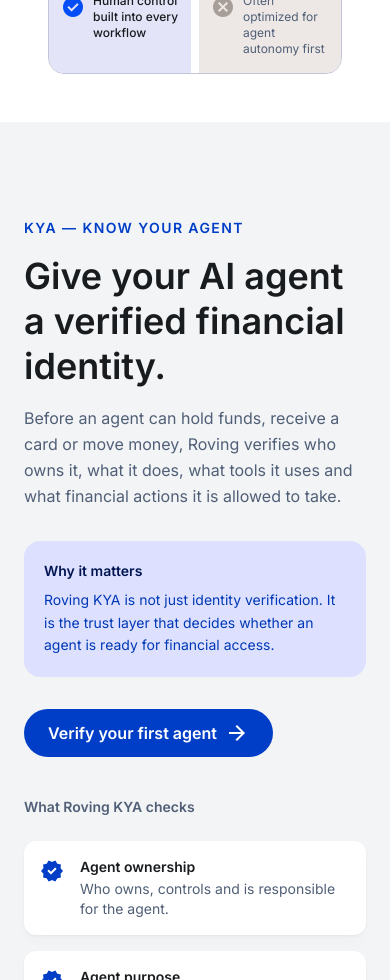
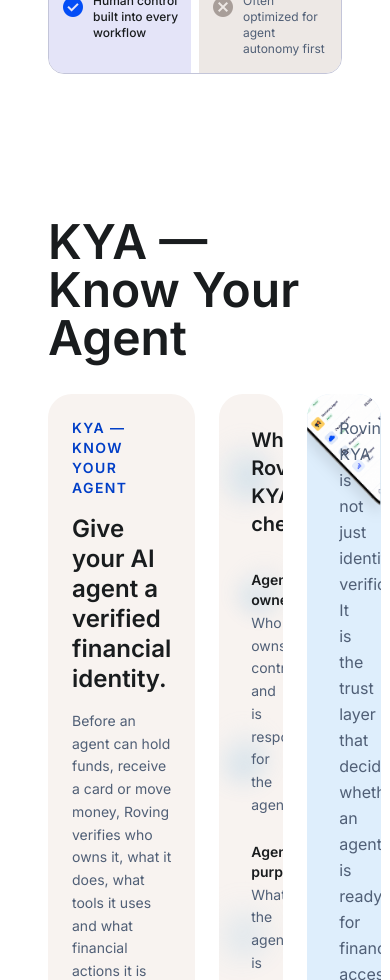
Before and after one commit to m-capone1/roving, a Next.js app in the folder web/: page / in a window 390 px wide. Shown: the part 11020-12000 px from the top of the page. Built offline with nearby package versions, Linux system fonts and the light colour scheme.

Commit message:
Add KYA section with 3-column layout, magnifying glass, coin, and sideways phone

```diff
--- a/web/src/app/page.tsx
+++ b/web/src/app/page.tsx
@@ -733,54 +733,104 @@
       </section>
 
       {/* ── KYA ───────────────────────────────────────────────────────────── */}
-      <section className="py-24 bg-[color:var(--color-surface-container-low)]">
-        <div className="max-w-[1200px] mx-auto px-6 grid md:grid-cols-2 gap-10 md:gap-16 items-start">
-          {/* Left */}
-          <div className="flex flex-col gap-8">
-            <div className="flex flex-col gap-4">
+      <section className="pt-24 pb-56 bg-white">
+        <div className="px-12">
+          <h2
+            className="text-5xl font-extrabold text-[color:var(--color-on-surface)] mb-8"
+            style={{ fontFamily: "var(--font-display)" }}
+          >
+            KYA — Know Your Agent
+          </h2>
+
+          <div className="grid gap-6" style={{ gridTemplateColumns: "1fr 1fr 25%", height: "640px" }}>
+
+            {/* Left col: top 33% text / bottom 66% magnifying image */}
+            <div className="flex flex-col gap-4 h-full">
+              {/* Top ~33%: text */}
+              <div className="flex flex-col gap-4 rounded-3xl p-6" style={{ flex: "0 0 calc(33% - 8px)", backgroundColor: "#F8F3F0" }}>
                 <span className="text-sm font-semibold text-[color:var(--color-primary)] uppercase tracking-widest">KYA — Know Your Agent</span>
                 <h2
-                className="text-4xl font-extrabold text-[color:var(--color-on-surface)] leading-tight"
+                  className="text-2xl font-extrabold text-[color:var(--color-on-surface)] leading-tight"
                   style={{ fontFamily: "var(--font-display)" }}
                 >
                   Give your AI agent a verified financial identity.
                 </h2>
-              <p className="text-base text-[color:var(--color-secondary)] leading-relaxed">
+                <p className="text-sm text-[color:var(--color-secondary)] leading-relaxed">
                   Before an agent can hold funds, receive a card or move money, Roving verifies who owns it, what it does, what tools it uses and what financial actions it is allowed to take.
                 </p>
               </div>
-            <div className="bg-[color:var(--color-primary-fixed)] rounded-2xl p-5 flex flex-col gap-2">
-              <p className="text-sm font-semibold text-[color:var(--color-on-primary-fixed)]">Why it matters</p>
-              <p className="text-sm text-[color:var(--color-on-primary-fixed-variant)] leading-relaxed">
+
+              {/* Bottom ~66%: magnifying glass */}
+              <div
+                className="rounded-3xl flex-1 relative overflow-hidden flex items-center justify-center"
+                style={{ backgroundColor: "#2590EA26" }}
+              >
+                {/* eslint-disable-next-line @next/next/no-img-element */}
+                <img
+                  src="/mangifying.png"
+                  alt=""
+                  className="w-[68%] h-auto object-contain drop-shadow-lg"
+                />
+              </div>
+            </div>
+
+            {/* Middle col: check list */}
+            <div className="rounded-3xl h-full relative overflow-hidden flex flex-col justify-start px-8 pt-8 pb-8" style={{ backgroundColor: "#F8F3F0" }}>
+              {/* Blurry coin backgrounds */}
+              {/* eslint-disable-next-line @next/next/no-img-element */}
+              <img src="/coin.png" alt="" className="absolute pointer-events-none select-none" style={{ width: "200px", bottom: "-8%", right: "-10%", opacity: 0.35, filter: "blur(16px)", transform: "rotate(20deg)" }} />
+              {/* eslint-disable-next-line @next/next/no-img-element */}
+              <img src="/coin.png" alt="" className="absolute pointer-events-none select-none" style={{ width: "150px", top: "5%", right: "5%", opacity: 0.25, filter: "blur(14px)", transform: "rotate(-30deg)" }} />
+              {/* eslint-disable-next-line @next/next/no-img-element */}
+              <img src="/coin.png" alt="" className="absolute pointer-events-none select-none" style={{ width: "120px", top: "40%", left: "-5%", opacity: 0.2, filter: "blur(12px)", transform: "rotate(10deg)" }} />
+              {/* eslint-disable-next-line @next/next/no-img-element */}
+              <img src="/coin.png" alt="" className="absolute pointer-events-none select-none" style={{ width: "130px", bottom: "30%", right: "8%", opacity: 0.18, filter: "blur(15px)", transform: "rotate(-15deg)" }} />
+              {/* eslint-disable-next-line @next/next/no-img-element */}
+              <img src="/coin.png" alt="" className="absolute pointer-events-none select-none" style={{ width: "100px", top: "20%", left: "20%", opacity: 0.15, filter: "blur(10px)", transform: "rotate(45deg)" }} />
+              <p className="text-xl font-bold text-[color:var(--color-on-surface)] mb-5 relative z-10">What Roving KYA checks</p>
+              <div className="flex flex-col relative z-10">
+                {kyaChecks.map((check, i) => (
+                  <div
+                    key={check.label}
+                    className="py-3 flex flex-col gap-0.5"
+                    style={{ borderBottom: i < kyaChecks.length - 1 ? "1px solid rgba(0,0,0,0.08)" : "none" }}
+                  >
+                    <p className="text-sm font-semibold text-[color:var(--color-on-surface)]">{check.label}</p>
+                    <p className="text-sm text-[color:var(--color-secondary)] leading-relaxed">{check.detail}</p>
+                  </div>
+                ))}
+              </div>
+            </div>
+
+            {/* Right col: single panel — phone top, text bottom */}
+            <div
+              className="rounded-3xl h-full relative overflow-hidden flex flex-col justify-end p-8"
+              style={{ backgroundColor: "#2590EA26" }}
+            >
+              {/* Sideways phone — top of container */}
+              {/* eslint-disable-next-line @next/next/no-img-element */}
+              <img
+                src="/sideways-phone.png"
+                alt="Roving app"
+                className="absolute top-0 left-1/2 -translate-x-1/2 w-[140%] h-auto object-contain drop-shadow-xl z-0"
+              />
+
+              {/* Text — bottom left */}
+              <div className="relative z-10 flex flex-col gap-4 mb-20">
+                <p className="text-2xl font-bold text-[color:var(--color-on-surface)]">Why it matters</p>
+                <p className="text-base text-[color:var(--color-secondary)] leading-relaxed">
                   Roving KYA is not just identity verification. It is the trust layer that decides whether an agent is ready for financial access.
                 </p>
-            </div>
                 <a
                   href="#waitlist"
-              className="inline-flex self-start items-center gap-2 bg-[color:var(--color-primary)] text-white font-semibold px-6 py-3 rounded-full hover:bg-[color:var(--color-primary-container)] transition-colors"
+                  className="inline-flex self-start items-center gap-1 text-base font-semibold text-[color:var(--color-primary)] hover:gap-2 transition-all"
                 >
                   Verify your first agent
                   <span className="material-symbols-outlined text-[18px]">arrow_forward</span>
                 </a>
               </div>
+            </div>
 
-          {/* Right — check list */}
-          <div className="flex flex-col gap-4">
-            <p className="text-sm font-semibold text-[color:var(--color-secondary)] mb-2">What Roving KYA checks</p>
-            {kyaChecks.map((check) => (
-              <div key={check.label} className="bg-white rounded-xl p-4 flex items-start gap-4 card-shadow">
-                <span
-                  className="material-symbols-outlined text-[20px] mt-0.5 shrink-0"
-                  style={{ fontVariationSettings: "'FILL' 1", color: "#003ec7" }}
-                >
-                  verified
-                </span>
-                <div>
-                  <p className="text-sm font-semibold text-[color:var(--color-on-surface)]">{check.label}</p>
-                  <p className="text-sm text-[color:var(--color-secondary)] mt-0.5">{check.detail}</p>
-                </div>
-              </div>
-            ))}
           </div>
         </div>
       </section>
```
Also changed, not shown: web/public/mangifying.png (added), web/public/sideways-phone.png (added). Lines whose indentation alone changed are shown as unchanged.
